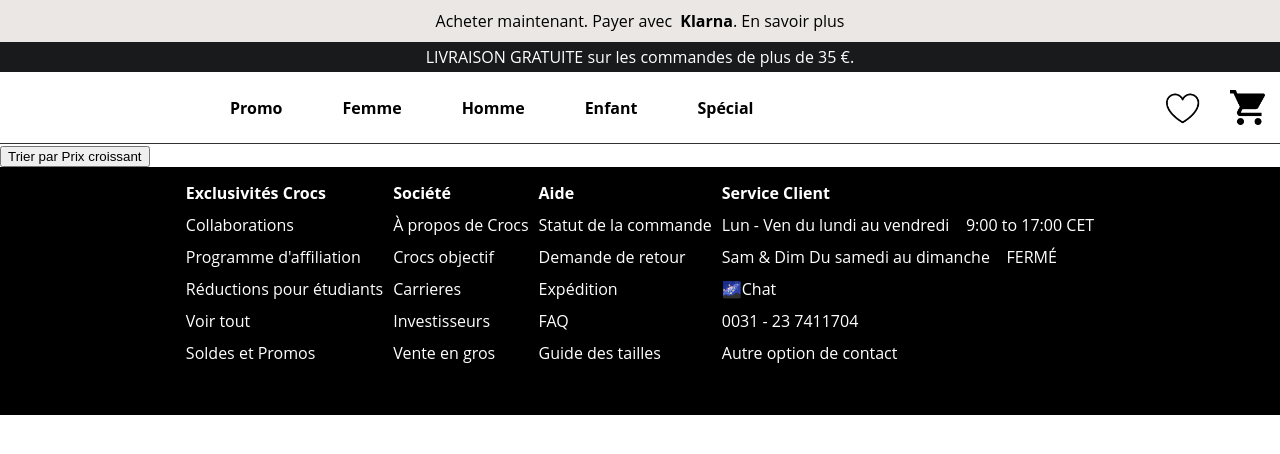
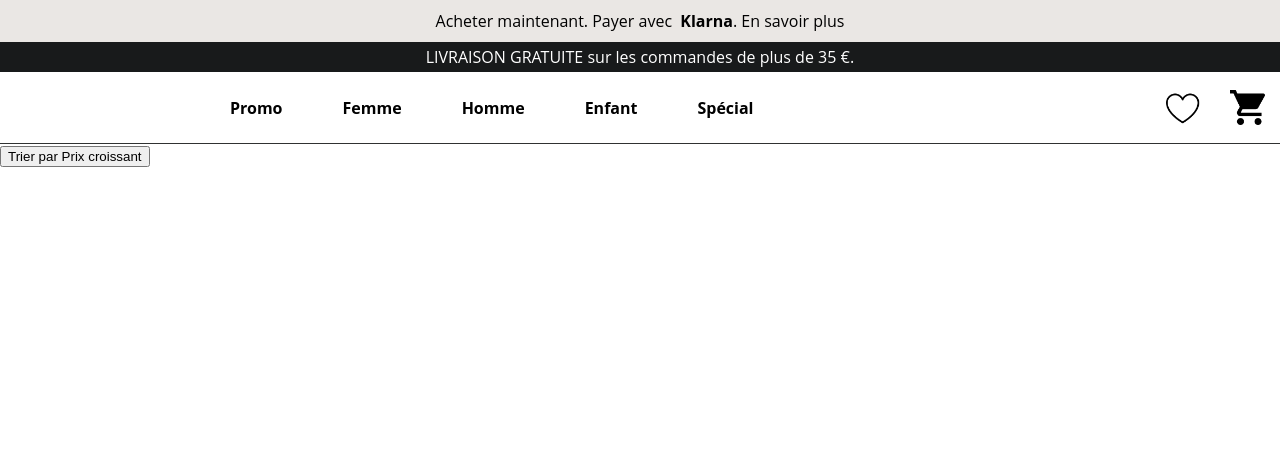
Before and after one commit to matteoVcs/How_to_sell_js_online, a plain HTML site: page pages/promo.html in a window 1280 px wide. Shown: the top 454 px of the page. Drawn offline with Linux system fonts and the light colour scheme; no server answers.

Commit message:
Update promo.html

```diff
--- a/pages/promo.html
+++ b/pages/promo.html
@@ -61,100 +61,7 @@
         <div class="ctn-crocs"></div>
 
         <script src="../script/script.js"></script>
-        <div id="personne_lis_ça">
-            <div class="exclu">
-                <div>
-                    <strong>
-                        Exclusivités Crocs
-                    </strong>
-                </div>
-                <div class="sous_exclu">
-                    Collaborations
-                </div>
-                <div class="sous_exclu">
-                    Programme d'affiliation
-                </div>
-                <div class="sous_exclu">
-                    Réductions pour étudiants
-                </div>
-                <div class="sous_exclu">
-                    Voir tout
-                </div>
-                <div class="sous_exclu">
-                    Soldes et Promos
-                </div>
-            </div>
-            <div class="exclu">
-                <div>
-                    <strong>
-                        Société
-                    </strong>
-                </div>
-                <div class="sous_exclu">
-                    À propos de Crocs
-                </div>
-                <div class="sous_exclu">
-                    Crocs objectif
-                </div>
-                <div class="sous_exclu">
-                    Carrieres
-                </div>
-                <div class="sous_exclu">
-                    Investisseurs
-                </div>
-                <div class="sous_exclu">
-                    Vente en gros
-                </div>
 
-            </div>
-            <div class="exclu">
-                <div>
-                    <strong>
-                        Aide
-                    </strong>
-                </div>
-                <div class="sous_exclu">
-                    Statut de la commande
-                </div>
-                <div class="sous_exclu">
-                    Demande de retour
-                </div>
-                <div class="sous_exclu">
-                    Expédition
-                </div>
-                <div class="sous_exclu">
-                    FAQ
-                </div>
-                <div class="sous_exclu">
-                    Guide des tailles
-                </div>
-
-            </div>
-            <div class="exclu">
-                <div>
-                    <strong>
-                        Service Client
-                    </strong>
-                </div>
-                <div class="sous_exclu">
-                    Lun - Ven du lundi au vendredi&nbsp&nbsp&nbsp&nbsp9:00 to 17:00 CET
-                </div>
-                <div class="sous_exclu">
-                    Sam & Dim Du samedi au dimanche&nbsp&nbsp&nbsp
-                    FERMÉ
-                </div>
-                <div class="sous_exclu">
-                    🌌Chat
-                </div>
-                <div class="sous_exclu">
-                    0031&nbsp-&nbsp23&nbsp7411704
-                </div>
-                <div class="sous_exclu">
-                    Autre option de contact
-                </div>
-
-            </div>
-        </div>
 
 
     </body>
```
